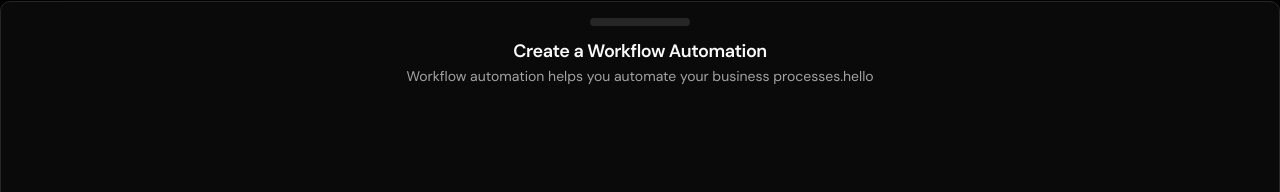
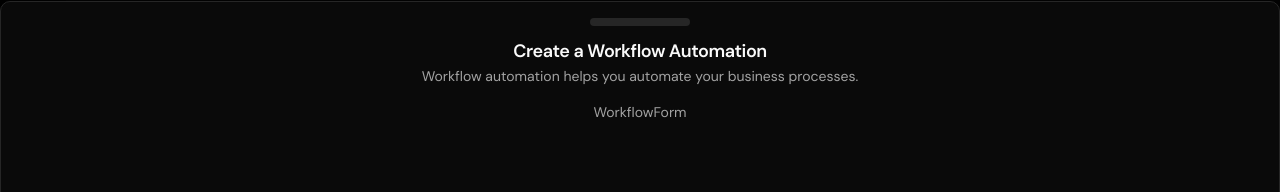
Before and after one commit to Ismail-Lh/saas_automation_builder, a Next.js app: page /workflows in a window 1280 px wide. Both pictures are taken after a click on the button 1236 px from the left and 116 px from the top of the page. Shown: the part 261-453 px from the top of the page. Built offline with nearby package versions, Linux system fonts and the light colour scheme.

Commit message:
feat(UI): creating the WorkflowForm component part-1

```diff
--- a/app/(main)/(pages)/workflows/_components/workflow-button.tsx
+++ b/app/(main)/(pages)/workflows/_components/workflow-button.tsx
@@ -4,6 +4,7 @@ import React from 'react';
 import { useModal } from '@/context/modal-context';
 import { Plus } from 'lucide-react';
 
+import WorkflowForm from '@/components/forms/workflow-form';
 import CustomModal from '@/components/global/custom-modal';
 import { Button } from '@/components/ui/button';
 
@@ -16,7 +17,7 @@ function WorkflowButton() {
         title="Create a Workflow Automation"
         subTitle="Workflow automation helps you automate your business processes."
       >
-        hello
+        <WorkflowForm />
       </CustomModal>
     );
   };
--- /dev/null
+++ b/components/forms/workflow-form.tsx
@@ -0,0 +1,7 @@
+import React from 'react';
+
+function WorkflowForm() {
+  return <div>WorkflowForm</div>;
+}
+
+export default WorkflowForm;
```
